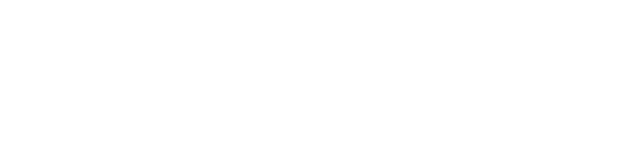
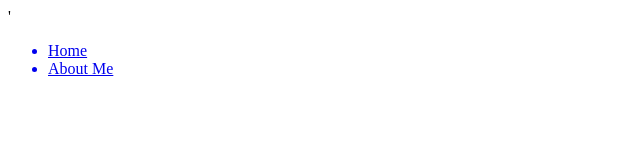
Before and after one commit to CCPS356116/CCPS356116.github.io, a plain HTML site: page Index.html in a window 1280 px wide. Shown: the whole page, without its empty margins (0-640 px from the left). Drawn offline with Linux system fonts and the light colour scheme.

Commit message:
Update Index.html

```diff
--- a/Index.html
+++ b/Index.html
@@ -1,5 +1,16 @@
 <!DOCTYPE html>
 <html>
-
+<head>
+    <title>Home Page</title>
+    '<link rel="stylesheet" href="./style.css" type="text/css">
+  </head>
+  <header>
+    <nav>
+      <ul>
+        <a href="./index.html"><li>Home</li></a>
+        <a href="./aboutme.html"><li>About Me</li></a>
+        </ul>
+          </nav>
+        </header
 
 </html>
```
